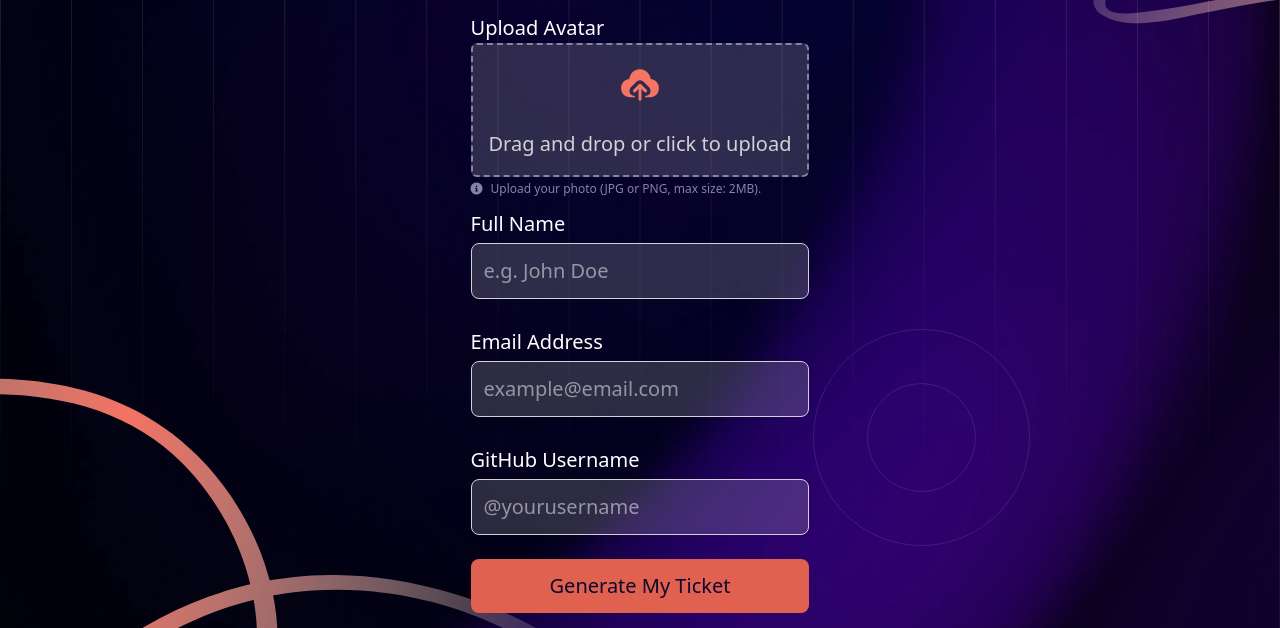
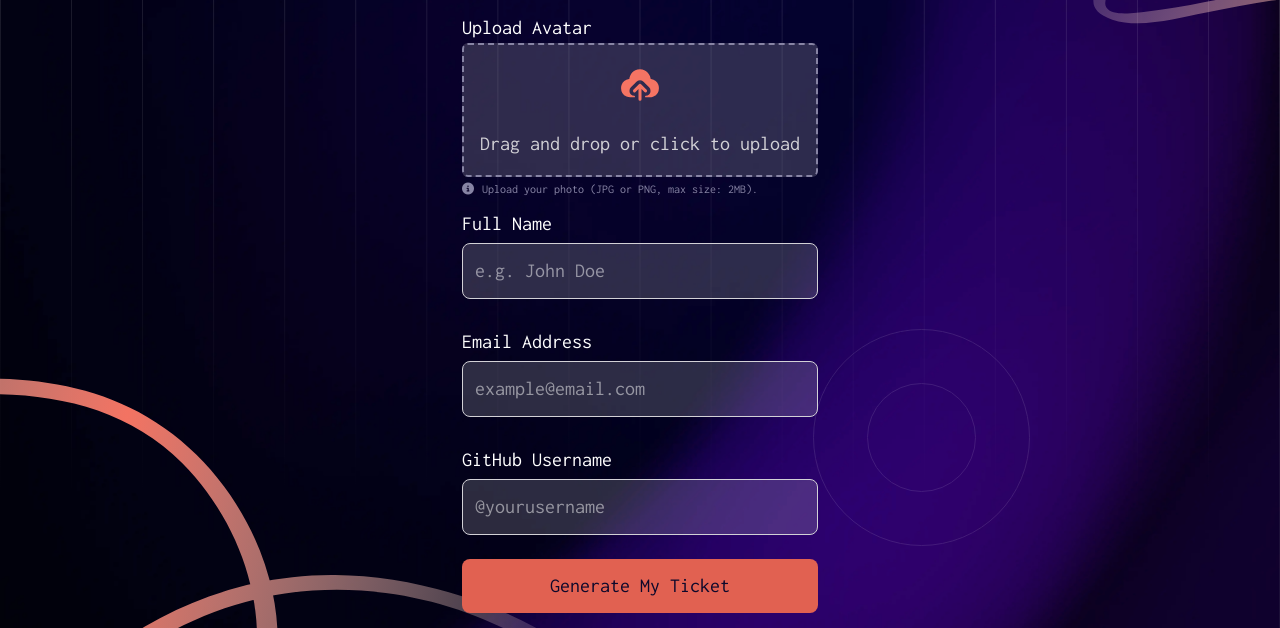
Before and after one commit to Jamieeee1/conference-ticket-generator-main, a website built with Vite: page index.html in a window 1280 px wide. Shown: the part 171-799 px from the top of the page. Built offline with nearby package versions, Linux system fonts and the light colour scheme.

Commit message:
added font and default fonts

```diff
--- a/style.css
+++ b/style.css
@@ -1,7 +1,11 @@
+@import url("https://fonts.googleapis.com/css2?family=Inconsolata:wght@200..900&display=swap");
 @import "tailwindcss";
 
 @theme {
   --color-*: initial;
+  --default-font-family: "Inconsolata", monospace, sans-serif, -apple-system,
+    BlinkMacSystemFont, "Segoe UI", Roboto, Helvetica, Arial, sans-serif,
+    "Apple Color Emoji", "Segoe UI Emoji", "Segoe UI Symbol";
 
   --color-Neutral-0: hsl(0, 0%, 100%);
   --color-Neutral-300: hsl(252, 6%, 83%);
```
